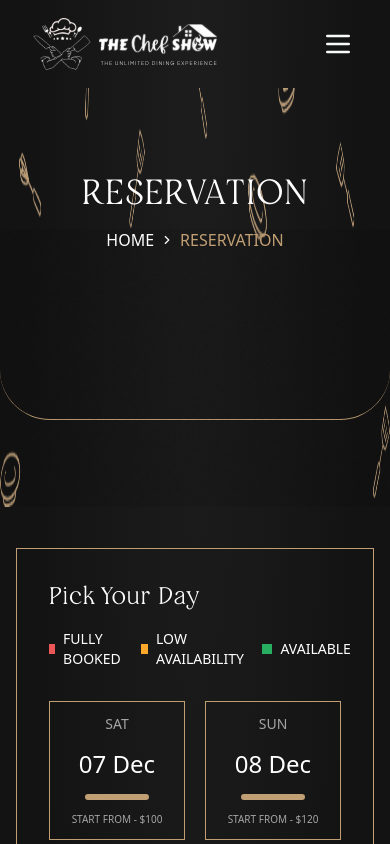
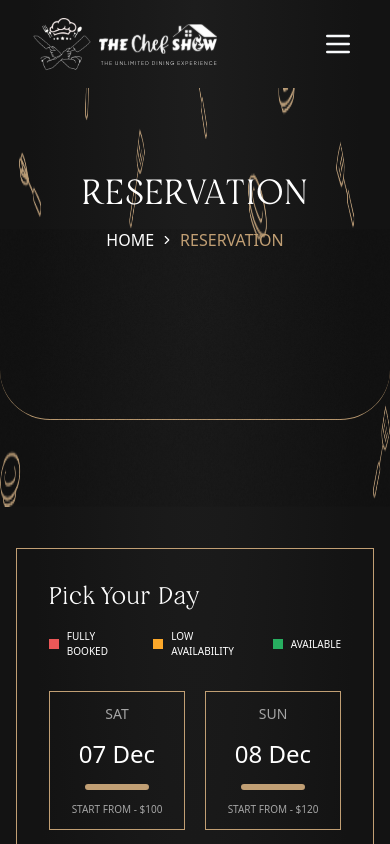
Before and after one commit to Safeya-Yasien/the-chef-show, a React (Vite) app: page /reservation in a window 390 px wide. Shown: the top 844 px of the page. Built offline with nearby package versions, Linux system fonts and the light colour scheme.

Commit message:
update Reservation.tsx

```diff
--- a/src/pages/Reservation.tsx
+++ b/src/pages/Reservation.tsx
@@ -56,19 +56,19 @@ const Reservation = () => {
                 <div className="flex items-center gap-4">
                   <div className="flex items-center gap-2">
                     <div className="w-[10px] h-[10px]  bg-[#EB5757]" />
-                    <p className="uppercase text-white font-thin text-sm ">
+                    <p className="uppercase text-white font-thin text-[10px] sm:text-sm ">
                       fully booked
                     </p>
                   </div>
                   <div className="flex items-center gap-2">
                     <div className="w-[10px] h-[10px] bg-[#FCA82A]" />
-                    <p className="uppercase text-white font-thin text-sm ">
+                    <p className="uppercase text-white font-thin text-[10px] sm:text-sm ">
                       Low Availability
                     </p>
                   </div>
                   <div className="flex items-center gap-2">
                     <div className="w-[10px] h-[10px] bg-[#27AE60]" />
-                    <p className="uppercase text-white font-thin text-sm ">
+                    <p className="uppercase text-white font-thin text-[10px] sm:text-sm ">
                       Available
                     </p>
                   </div>
```
